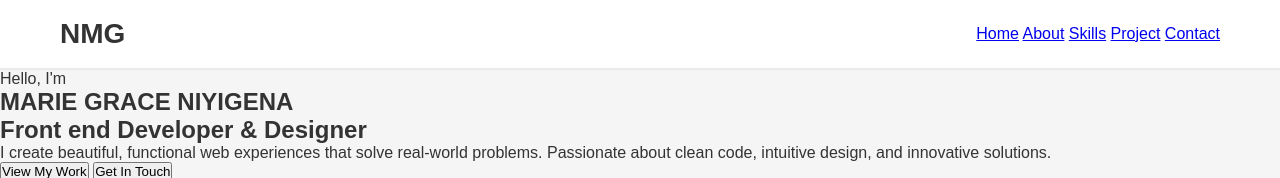
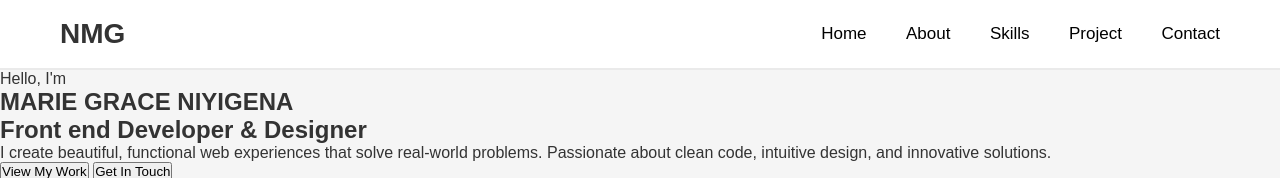
Before and after one commit to graceniyigena34/Portifolio-2-, a plain HTML site: page index.html in a window 1280 px wide. Shown: the top 178 px of the page. Drawn offline with Linux system fonts and the light colour scheme; a script that the page names is missing.

Commit message:
I putted the space in the nav bar link

```diff
--- a/style.css
+++ b/style.css
@@ -28,3 +28,10 @@ header {
   font-size: 28px;
   font-weight: bold;
 }
+
+nav a {
+  margin-left: 35px;
+  text-decoration: none;
+  color: #000;
+  font-size: 17px;
+}
```
